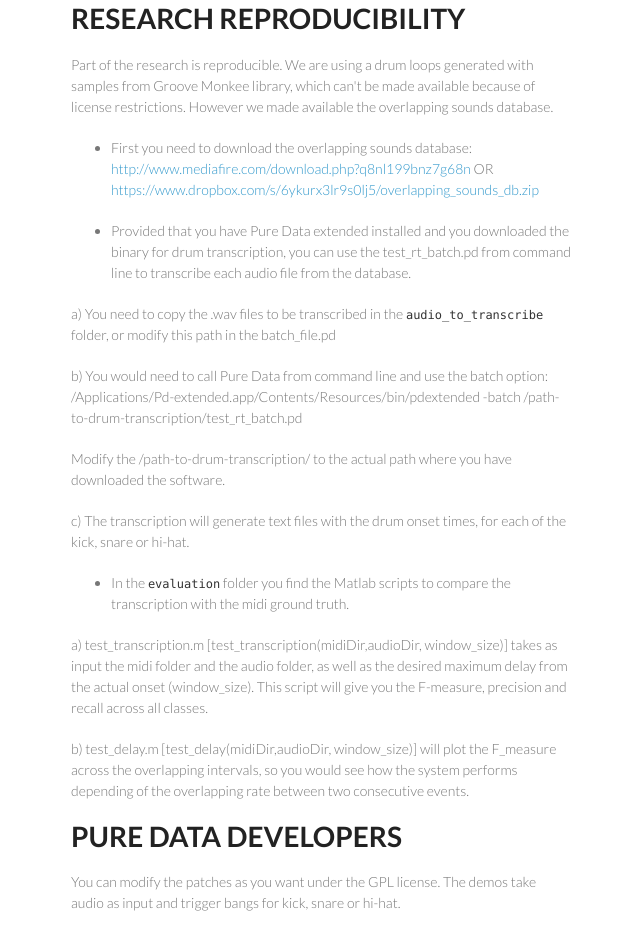
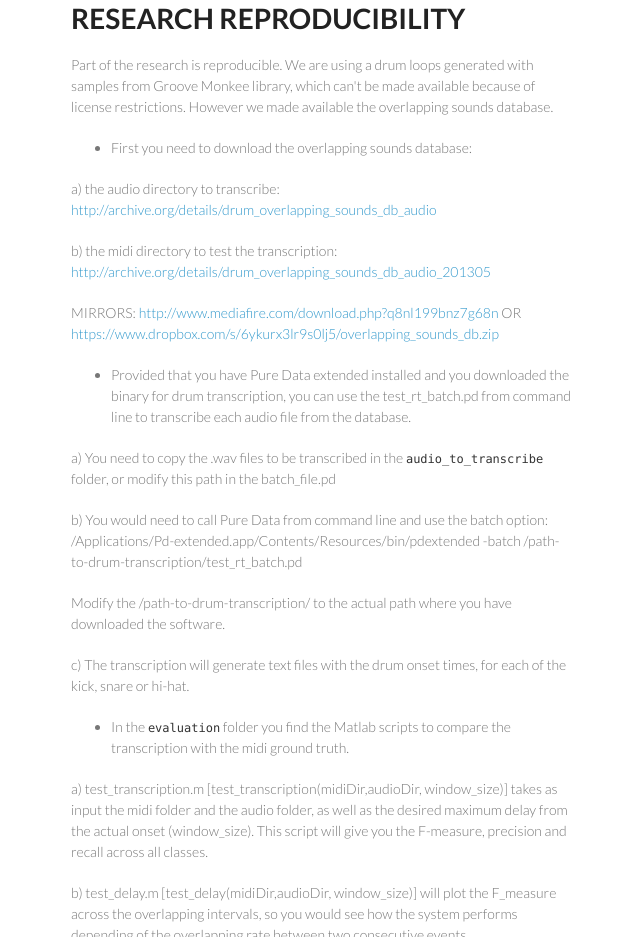
Before and after one commit to SMC-LAB/drumtranscription_pd, a plain HTML site: page index.html in a window 1280 px wide. Shown: the part 1958-2895 px from the top of the page, without its empty margins (499-1139 px from the left). Drawn offline with Linux system fonts and the light colour scheme.

```diff
--- a/index.html
+++ b/index.html
@@ -95,10 +95,18 @@ OR
 <p>Part of the research is reproducible. We are using a drum loops generated with samples from Groove Monkee library, which can't be made available because of license restrictions. However we made available the overlapping sounds database.</p>
 
 <ul>
-<li><p>First you need to download the overlapping sounds database:<br><a href="http://www.mediafire.com/download.php?q8nl199bnz7g68n">http://www.mediafire.com/download.php?q8nl199bnz7g68n</a>
+<li>First you need to download the overlapping sounds database:</li>
+</ul><p>a) the audio directory to transcribe: <a href="http://archive.org/details/drum_overlapping_sounds_db_audio">http://archive.org/details/drum_overlapping_sounds_db_audio</a></p>
+
+<p>b) the midi directory to test the transcription: <a href="http://archive.org/details/drum_overlapping_sounds_db_audio_201305">http://archive.org/details/drum_overlapping_sounds_db_audio_201305</a></p>
+
+<p>MIRRORS:
+<a href="http://www.mediafire.com/download.php?q8nl199bnz7g68n">http://www.mediafire.com/download.php?q8nl199bnz7g68n</a>
 OR
-<a href="https://www.dropbox.com/s/6ykurx3lr9s0lj5/overlapping_sounds_db.zip">https://www.dropbox.com/s/6ykurx3lr9s0lj5/overlapping_sounds_db.zip</a></p></li>
-<li><p>Provided that you have Pure Data extended installed and you downloaded the binary for drum transcription, you can use the test_rt_batch.pd from command line to transcribe each audio file from the database. </p></li>
+<a href="https://www.dropbox.com/s/6ykurx3lr9s0lj5/overlapping_sounds_db.zip">https://www.dropbox.com/s/6ykurx3lr9s0lj5/overlapping_sounds_db.zip</a></p>
+
+<ul>
+<li>Provided that you have Pure Data extended installed and you downloaded the binary for drum transcription, you can use the test_rt_batch.pd from command line to transcribe each audio file from the database. </li>
 </ul><p>a) You need to copy the .wav files to be transcribed in the <code>audio_to_transcribe</code> folder, or modify this path in the batch_file.pd</p>
 
 <p>b) You would need to call Pure Data from command line and use the batch option:
```
Also changed, not shown: params.json (+1 -1 lines).
